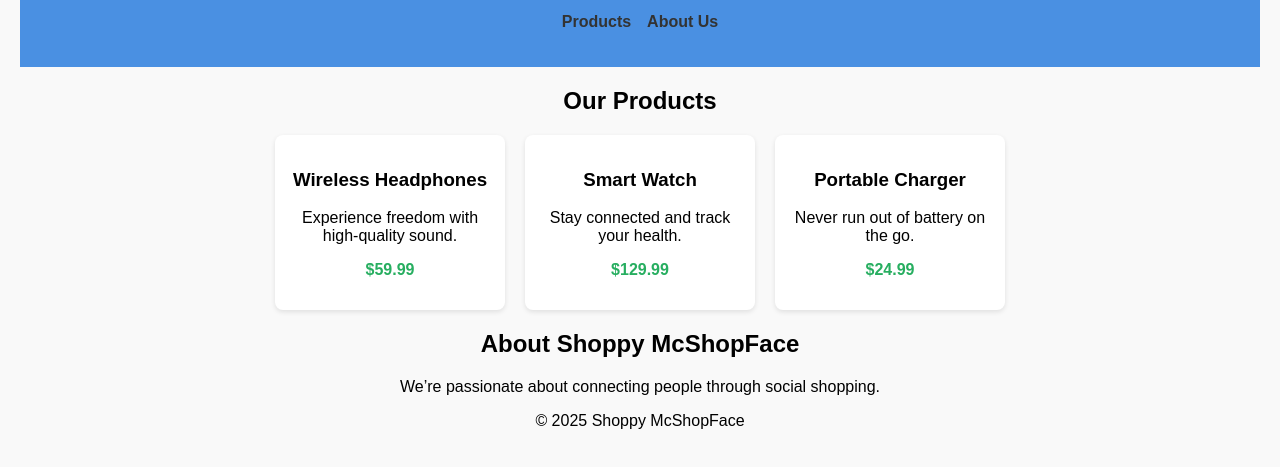
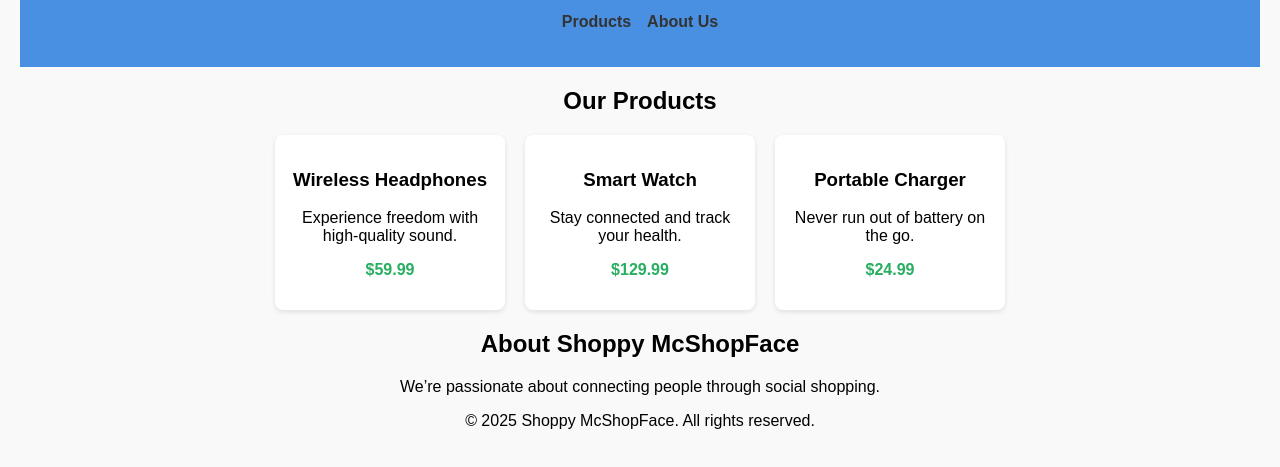
Before and after one commit to CyberByteDev01/shoppy-storefront-prototype, a plain HTML site: page index.html in a window 1280 px wide. Shown: the part 121-588 px from the top of the page. Drawn offline with Linux system fonts and the light colour scheme; a script that the page names is missing.

Commit message:
Updated footer text

```diff
--- a/index.html
+++ b/index.html
@@ -46,7 +46,8 @@
   </section>
 
   <footer>
-    <p>&copy; 2025 Shoppy McShopFace</p>
+    <p>&copy; 2025 Shoppy McShopFace. All rights reserved.</p>
   </footer>
+  <!-- TODO: clean up test config files -->
 </body>
 </html>
```
